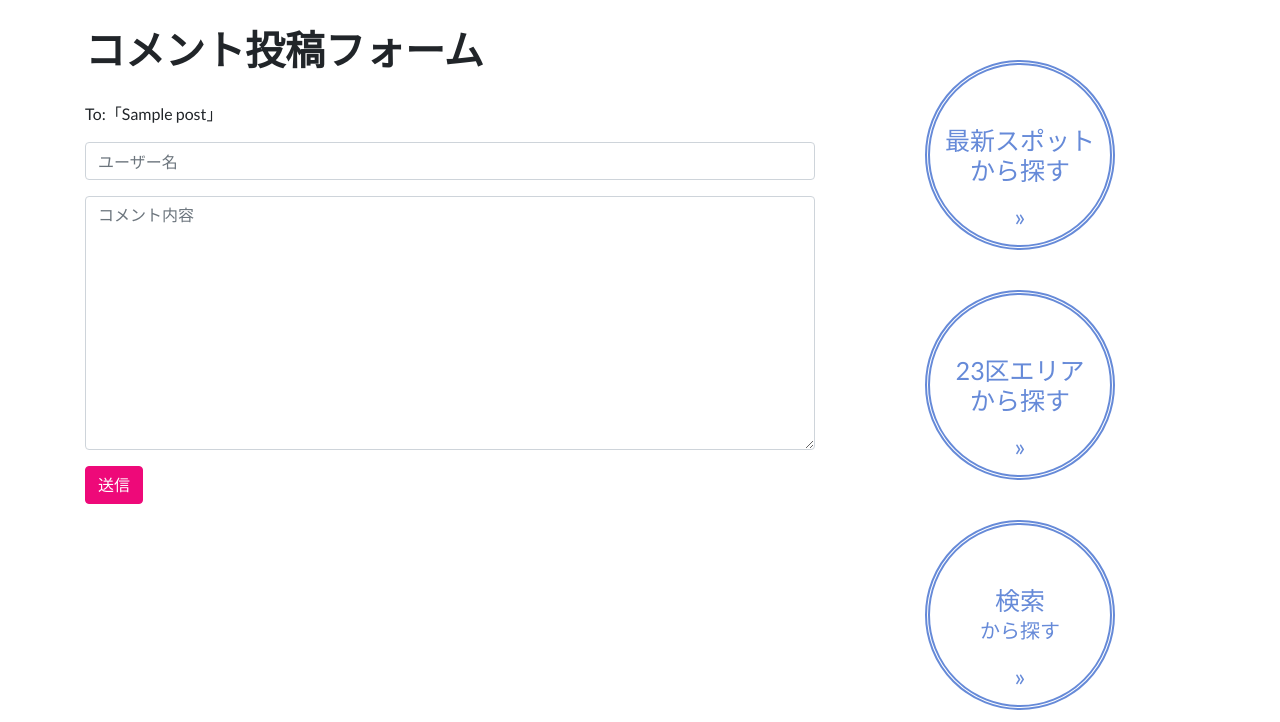
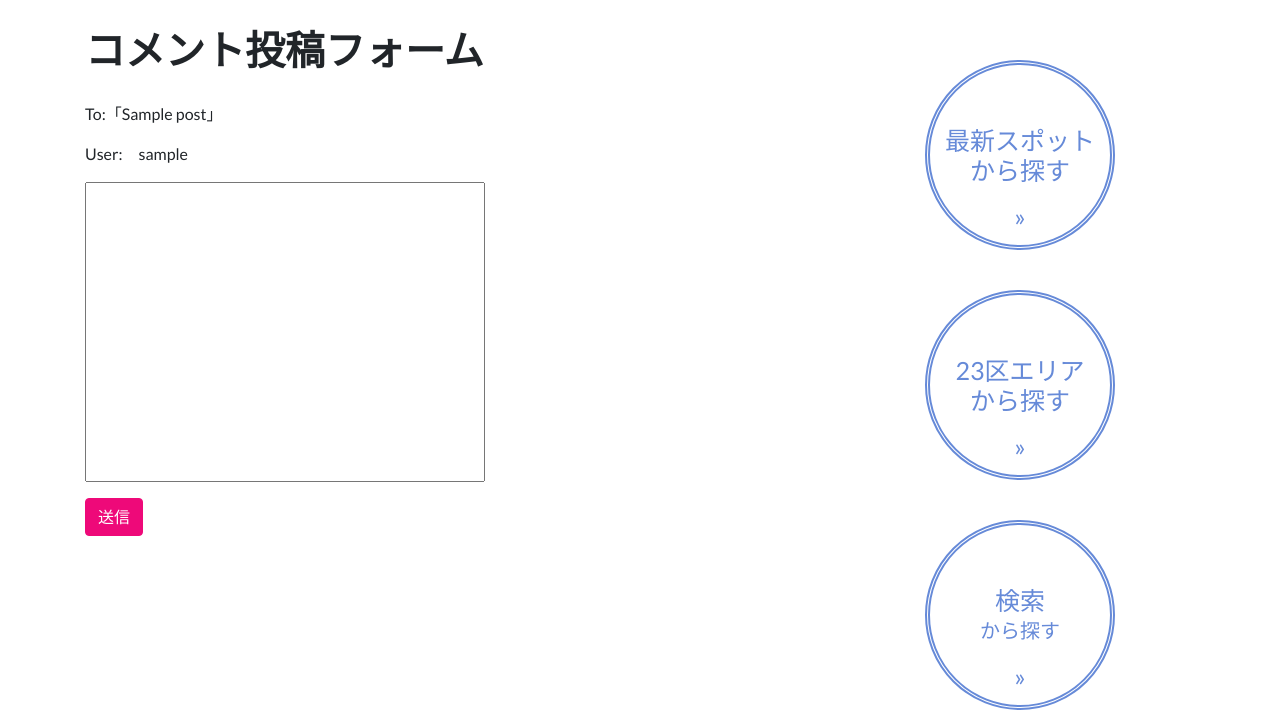
Before and after one commit to gizaju10/django, a Django app: page /blog/comment/1/ in a window 1280 px wide. Shown: the part 70-792 px from the top of the page. Run offline with Django 3.2, Linux system fonts and the light colour scheme; a user stored in the database is signed in; tables that the repository leaves empty hold one stand-in row (values such as "Sample post"); some libraries are stand-ins or nearby versions.

Commit message:
コメントのログインユーザー自動表示追加(α版)

```diff
--- a/static/css/base1.css
+++ b/static/css/base1.css
@@ -449,3 +449,15 @@ a.caution {
     border: solid 1px #5fb3f5;
     background: linear-gradient(transparent 70%, #FFFF00 0%);
 }
+
+
+
+.textarea {
+    width: 90%;
+    max-width: 800px;
+    max-height: 600px;
+    min-width: 125px;
+    min-height: 100px;
+    width:400px;
+    height:300px
+  }
--- a/templates/blog/comment_form.html
+++ b/templates/blog/comment_form.html
@@ -7,8 +7,10 @@
     <main class="col-md-8">
       <h1 class="mb-4">コメント投稿フォーム</h1>
       <p>To:「{{ post.title }}」</p>
+      <p>User:　{{ user.username }}</p>
       <form method="POST">{% csrf_token %}
-        {{ form.as_p }}
+        <p><input  class='textarea' type='text' name='text'></p>
+        <input type='hidden' name='author' value='{{ user.username }}'>
         {% if user.is_authenticated %}
         <button type="submit" class="btn btn-primary">送信</button>
         {% else %}
--- a/templates/blog/reply_form.html
+++ b/templates/blog/reply_form.html
@@ -10,7 +10,8 @@
       <p>To: {{ comment.author }}さん</p>
       <p class="text-black-50">{{ comment.text|linebreaksbr }}</p>
       <form method="POST">{% csrf_token %}
-        {{ form.as_p }}
+        <p><input type='text' name='text'></p>
+        <input type='hidden' name='author' value='{{ user.username }}'>
         {% if user.is_authenticated %}
         <button type="submit" class="btn btn-primary">送信</button>
         {% else %}
```
